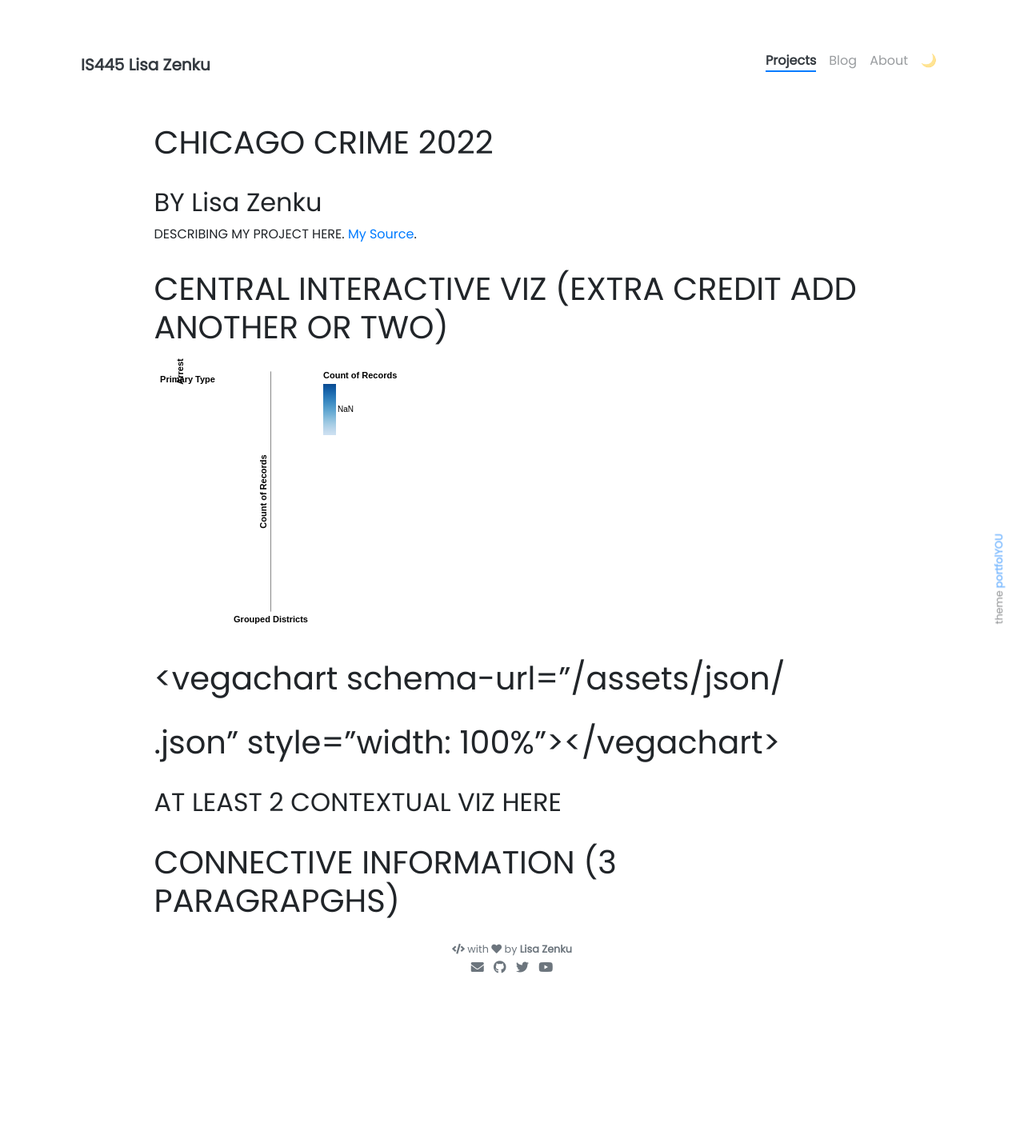
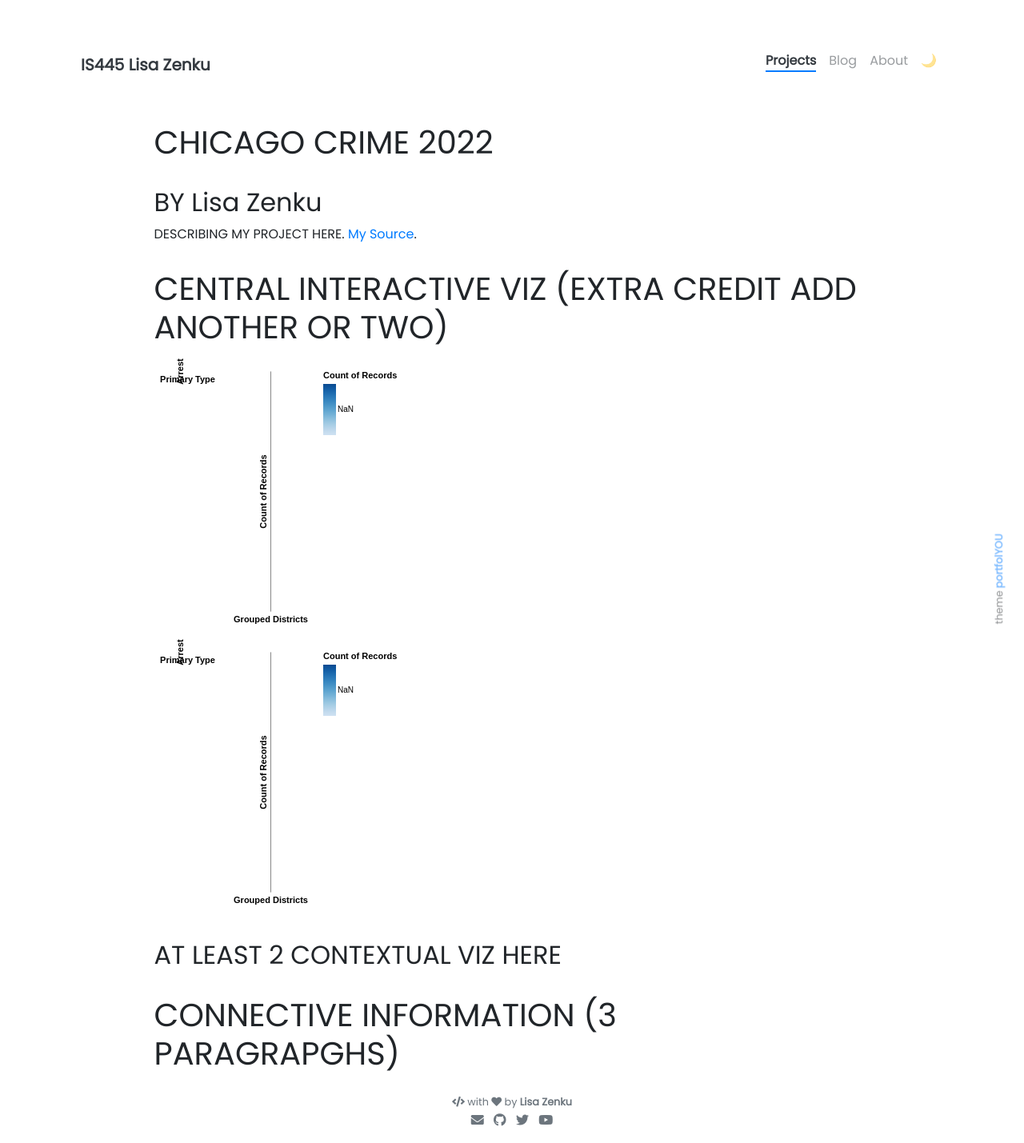
Before and after one commit to lzenku2/lzenku2.github.io, a Jekyll site: the page built from _projects/FinalProjectDraft.md, in a window 1280 px wide. Shown: the whole page at 80% size. Built offline with Jekyll 4.4.1, drawn with Linux system fonts in a browser that asks for light colours; nearby versions of some CDN libraries; before the commit the page ends 1238 px from its top, so only the background shows below that.

Commit message:
Adding Final_2 JSON File to final project

```diff
--- a/_projects/FinalProjectDraft.md
+++ b/_projects/FinalProjectDraft.md
@@ -20,9 +20,7 @@
 
 <vegachart schema-url="{{ site.baseurl }}/assets/json/final_1.json" style="width: 100%"></vegachart>
 
-# <vegachart schema-url="{{ site.baseurl }}/assets/json/
-
-# .json" style="width: 100%"></vegachart>
+<vegachart schema-url="{{ site.baseurl }}/assets/json/final_2.json" style="width: 100%"></vegachart>
 
 ## AT LEAST 2 CONTEXTUAL VIZ HERE
 
```
Also changed, not shown: 2 other files.
